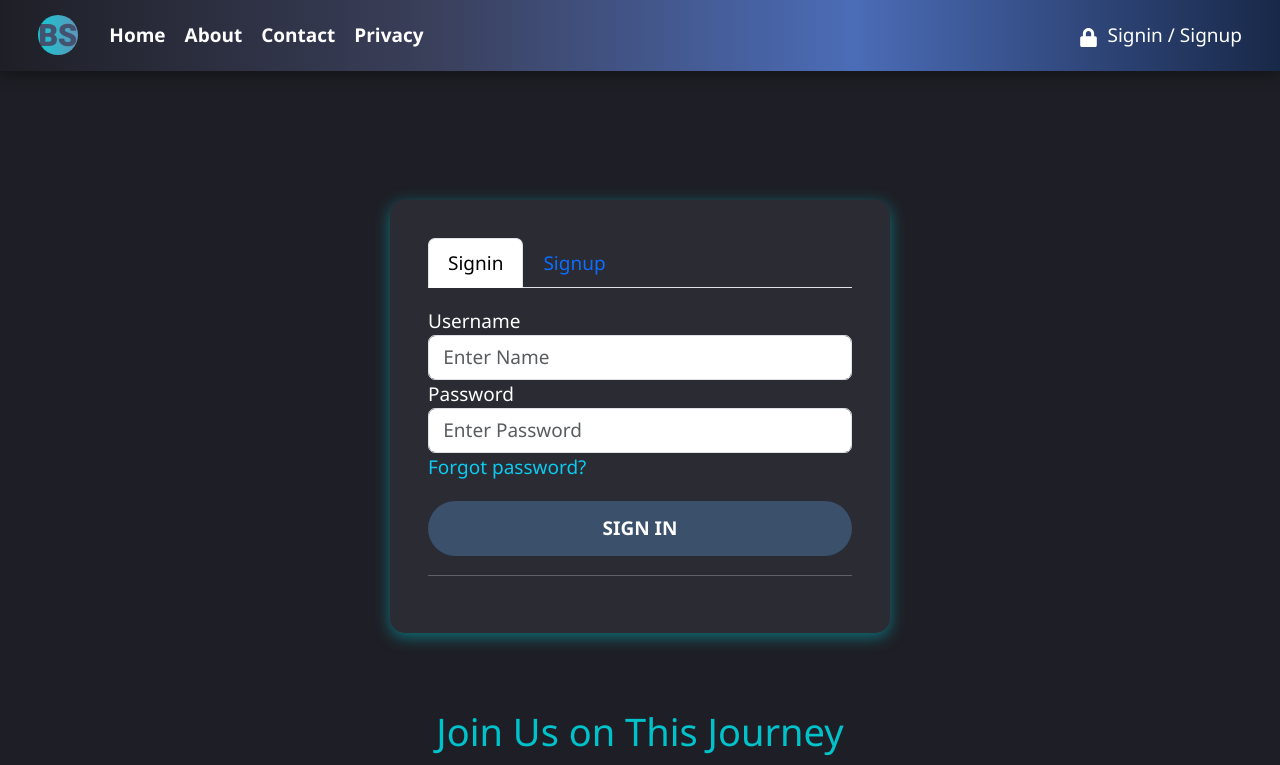
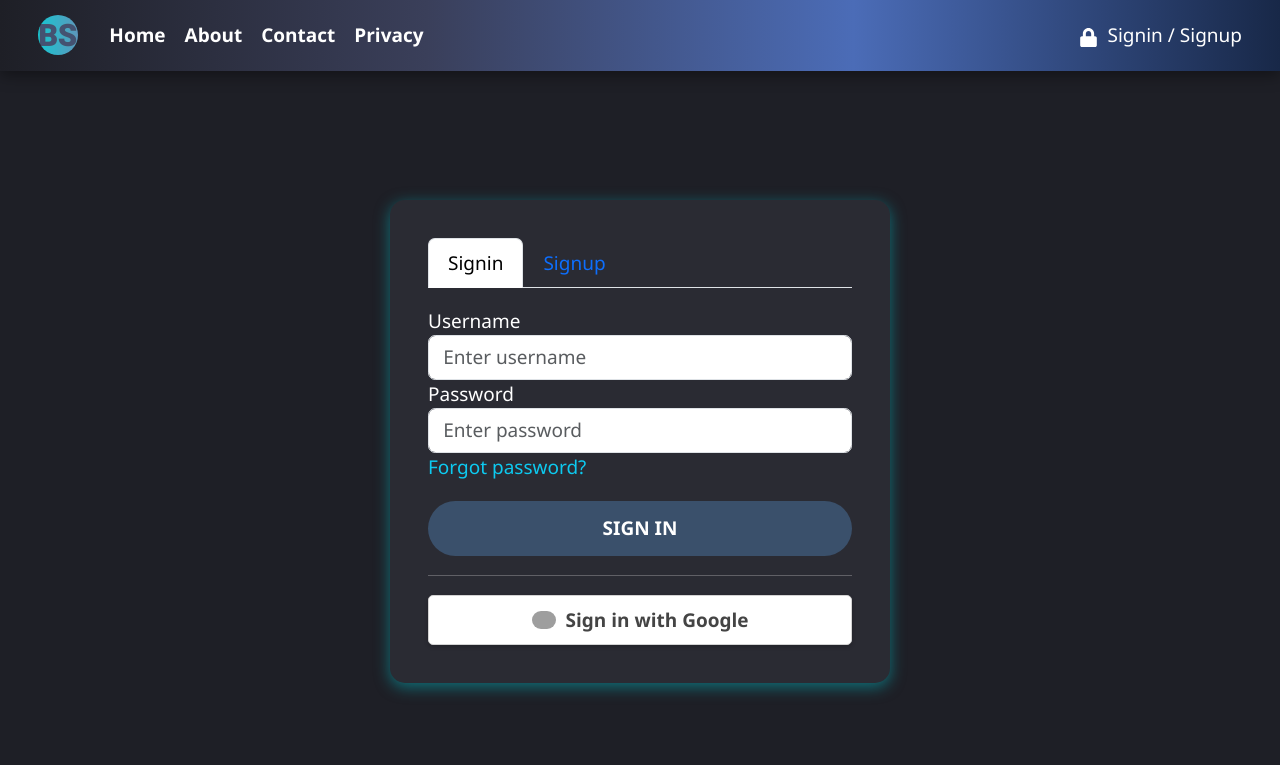
Before and after one commit to usmanhameed2017/blogsphere, a React (Vite) app: page /login in a window 1280 px wide. Shown: the top 765 px of the page. Built offline with nearby package versions, Linux system fonts and the light colour scheme; no server answers; grey boxes are pictures that could not be loaded.

Commit message:
Login as google functionality added

```diff
--- a/src/components/updatePassword/index.jsx
+++ b/src/components/updatePassword/index.jsx
@@ -22,21 +22,21 @@ function UpdatePassword()
                     {/* Old Password */}
                     <div className="form-group">
                         <label> Old Password </label>
-                        <Field type="password" name="oldPassword" className="form-control" placeholder="Enter Old Password" />
+                        <Field type="password" name="oldPassword" className="form-control" placeholder="Enter old password" />
                         <span className='text-danger'> <ErrorMessage name="oldPassword" /> </span>
                     </div>
 
                     {/* New Password */}
                     <div className="form-group">
                         <label> Password </label>
-                        <Field type="password" name="newPassword" className="form-control" placeholder="Enter New Password" />
+                        <Field type="password" name="newPassword" className="form-control" placeholder="Enter new password" />
                         <span className='text-danger'> <ErrorMessage name="newPassword" /> </span>
                     </div>
 
                     {/* Confirm Password */}
                     <div className="form-group">
                         <label> Confirm Password </label>
-                        <Field type="password" name="confirmPassword" className="form-control" placeholder="Re-Enter Password" />
+                        <Field type="password" name="confirmPassword" className="form-control" placeholder="Re-enter Password" />
                         <span className='text-danger'> <ErrorMessage name="confirmPassword" /> </span>
                     </div>
 
--- a/src/components/updateProfile/index.jsx
+++ b/src/components/updateProfile/index.jsx
@@ -31,29 +31,29 @@ function UpdateProfile()
                         {/* First Name */}
                         <div className="form-group">
                             <label> First Name </label>
-                            <Field type="text" name="fname" className="form-control" placeholder="Enter First Name" />
+                            <Field type="text" name="fname" className="form-control" placeholder="Enter first name" />
                             <span className='text-danger'> <ErrorMessage name="fname" /> </span>
                         </div>
 
                         {/* Last Name */}
                         <div className="form-group">
                             <label> Last Name </label>
-                            <Field type="text" name="lname" className="form-control" placeholder="Enter Last Name" />
+                            <Field type="text" name="lname" className="form-control" placeholder="Enter last name" />
                             <span className='text-danger'> <ErrorMessage name="lname" /> </span>
                         </div>
 
                         {/* Age */}
                         <div className="form-group">
                             <label> Age </label>
-                            <Field type="number" name="age" className="form-control" placeholder="Enter Age" />
+                            <Field type="number" name="age" className="form-control" placeholder="Enter age" />
                             <span className='text-danger'> <ErrorMessage name="age" /> </span>
                         </div>
 
                         {/* Gender */}
                         <div className="form-group">
                             <label> Gender </label>
-                            <Field as="select" name="gender" className="form-control" placeholder="Enter Age" >
-                                <option value="">Select</option>
+                            <Field as="select" name="gender" className="form-control">
+                                <option value=""> Select </option>
                                 <option value="Male"> Male </option>
                                 <option value="Female"> Female </option>
                             </Field>
@@ -63,14 +63,14 @@ function UpdateProfile()
                         {/* Email */}
                         <div className="form-group">
                             <label> Email </label>
-                            <Field type="text" name="email" className="form-control" placeholder="Enter Email" />
+                            <Field type="text" name="email" className="form-control" placeholder="Enter email" />
                             <span className='text-danger'> <ErrorMessage name="email" /> </span>
                         </div>
 
                         {/* Username */}
                         <div className="form-group">
                             <label> Username </label>
-                            <Field type="text" name="username" className="form-control" placeholder="Enter Username" />
+                            <Field type="text" name="username" className="form-control" placeholder="Enter username" />
                             <span className='text-danger'> <ErrorMessage name="username" /> </span>
                         </div>
 
--- a/src/index.css
+++ b/src/index.css
@@ -646,3 +646,43 @@ a {
 .profile-container{
   margin-top: 50px;
 }
+
+/* Googel login button */
+.google-btn {
+    display: inline-flex;
+    align-items: center;
+    justify-content: center;
+    background-color: white;
+    color: #444;
+    border: 1px solid lightgray;
+    font-size: 16px;
+    padding: 10px 15px;
+    border-radius: 5px;
+    text-decoration: none;
+    box-shadow: 0 2px 4px rgba(0,0,0,0.2);
+    transition: background-color 0.3s;
+    width: 100%;
+}
+
+.google-btn:hover {
+    box-shadow: 0 6px 15px rgba(0, 194, 203, 0.6);
+}
+
+.google-icon-wrapper {
+    width: 24px;
+    height: 24px;
+    margin-right: 10px;
+    display: flex;
+    align-items: center;
+}
+
+.google-icon {
+    width: 100%;
+    height: auto;
+    border-radius: 20px;
+}
+
+.btn-text {
+    margin: 0;
+    font-weight: 500;
+}
--- a/src/pages/Login.jsx
+++ b/src/pages/Login.jsx
@@ -6,6 +6,7 @@ import { loginInitialValues, signupInitialValues } from "../schema/user";
 import { loginValidation, signupValidation } from "../validation/user";
 import { useAuth } from "../context/auth";
 import { Link } from "react-router-dom";
+import { backendURL } from "../../constants";
 
 function Login()
 {
@@ -30,14 +31,14 @@ function Login()
                         {/* Username */}
                         <div className="form-group">
                             <label htmlFor="username"> Username </label>
-                            <Field type='text' name='username' className='form-control' placeholder="Enter Name" />
+                            <Field type='text' name='username' className='form-control' placeholder="Enter username" />
                             <span className="text-danger"> <ErrorMessage name="username" /> </span>
                         </div>
 
                         {/* Password */}
                         <div className="form-group">
                             <label htmlFor="password"> Password </label>
-                            <Field type='password' name='password' className='form-control' placeholder="Enter Password" />
+                            <Field type='password' name='password' className='form-control' placeholder="Enter password" />
                             <span className="text-danger"> <ErrorMessage name="password" /> </span>
                         </div>
 
@@ -48,6 +49,16 @@ function Login()
 
                         <Button type="submit" className="custom-btn w-100 mt-3" disabled={isLoading}> SIGN IN </Button>
                         <hr />
+
+                        {/* Google Login Button */}
+                        <div className="text-center">
+                            <a href={`${backendURL}/user/auth/google`} className="google-btn">
+                                <div className="google-icon-wrapper">
+                                    <img className="google-icon" src="https://developers.google.com/identity/images/g-logo.png" alt="Google sign-in"/>
+                                </div>
+                                <p className="btn-text"><b>Sign in with Google</b></p>
+                            </a>
+                        </div>
                     </Form>
 
                 </FormBS>
@@ -62,21 +73,21 @@ function Login()
                             {/* First Name */}
                             <div className="form-group">
                                 <label htmlFor="fname"> First Name </label>
-                                <Field type='text' name='fname' className='form-control' placeholder="Enter First Name" />
+                                <Field type='text' name='fname' className='form-control' placeholder="Enter first name" />
                                 <span className="text-danger"> <ErrorMessage name="fname" /> </span>
                             </div>
 
                             {/* Last Name */}
                             <div className="form-group">
                                 <label htmlFor="lname"> Last Name </label>
-                                <Field type='text' name='lname' className='form-control' placeholder="Enter Last Name" />
+                                <Field type='text' name='lname' className='form-control' placeholder="Enter last name" />
                                 <span className="text-danger"> <ErrorMessage name="lname" /> </span>
                             </div>
 
                             {/* Age */}
                             <div className="form-group">
                                 <label htmlFor="age"> Age </label>
-                                <Field type='number' name='age' className='form-control' placeholder="Enter Age" />
+                                <Field type='number' name='age' className='form-control' placeholder="Enter age" />
                                 <span className="text-danger"> <ErrorMessage name="age" /> </span>
                             </div>
 
@@ -84,7 +95,7 @@ function Login()
                             <div className="form-group">
                                 <label htmlFor="gender"> Gender </label>
                                 <Field as="select" name='gender' className='form-control'>
-                                    <option value=""> Select Gender </option>
+                                    <option value=""> Select </option>
                                     <option value="Male"> Male </option>
                                     <option value="Female"> Female </option>
                                 </Field>
@@ -94,28 +105,28 @@ function Login()
                             {/* Email */}
                             <div className="form-group">
                                 <label htmlFor="email"> Email </label>
-                                <Field type='text' name='email' className='form-control' placeholder="Enter Email" />
+                                <Field type='text' name='email' className='form-control' placeholder="Enter email" />
                                 <span className="text-danger"> <ErrorMessage name="email" /> </span>
                             </div>
 
                             {/* Username */}
                             <div className="form-group">
                                 <label htmlFor="username"> Username </label>
-                                <Field type='text' name='username' className='form-control' placeholder="Enter Username" />
+                                <Field type='text' name='username' className='form-control' placeholder="Enter username" />
                                 <span className="text-danger"> <ErrorMessage name="username" /> </span>
                             </div>
 
                             {/* Password */}
                             <div className="form-group">
                                 <label htmlFor="password"> Password </label>
-                                <Field type='password' name='password' className='form-control' placeholder="Enter Password" />
+                                <Field type='password' name='password' className='form-control' placeholder="Enter password" />
                                 <span className="text-danger"> <ErrorMessage name="password" /> </span>
                             </div>
 
                             {/* Confirm Password */}
                             <div className="form-group">
                                 <label htmlFor="cpassword"> Confirm Password </label>
-                                <Field type='password' name='cpassword' className='form-control' placeholder="Re-Enter Password" />
+                                <Field type='password' name='cpassword' className='form-control' placeholder="Re-enter password" />
                                 <span className="text-danger"> <ErrorMessage name="cpassword" /> </span>
                             </div>
 
--- a/src/pages/security/ForgotPassword.jsx
+++ b/src/pages/security/ForgotPassword.jsx
@@ -39,7 +39,7 @@ function ForgotPassword()
                                 {/* Email */}
                                 <div className="form-group">
                                     <label htmlFor="email"> Email </label>
-                                    <Field type='text' name='email' className='form-control' placeholder="Enter Email" />
+                                    <Field type='text' name='email' className='form-control' placeholder="Enter email" />
                                     <span className="text-danger"> <ErrorMessage name="email" /> </span>
                                 </div>
 
--- a/src/pages/security/ResetPassword.jsx
+++ b/src/pages/security/ResetPassword.jsx
@@ -80,14 +80,14 @@ function ResetPassword()
                                 {/* New Password */}
                                 <div className="form-group">
                                     <label htmlFor="newPassword"> New Password </label>
-                                    <Field type='password' name='newPassword' className='form-control' placeholder="Enter Password" />
+                                    <Field type='password' name='newPassword' className='form-control' placeholder="Enter password" />
                                     <span className="text-danger"> <ErrorMessage name="newPassword" /> </span>
                                 </div>
 
                                 {/* Confirm Password */}
                                 <div className="form-group">
                                     <label htmlFor="confirmPassword"> Confirm Password </label>
-                                    <Field type='password' name='confirmPassword' className='form-control' placeholder="Re-Enter Password" />
+                                    <Field type='password' name='confirmPassword' className='form-control' placeholder="Re-enter password" />
                                     <span className="text-danger"> <ErrorMessage name="confirmPassword" /> </span>
                                 </div>
 
```
